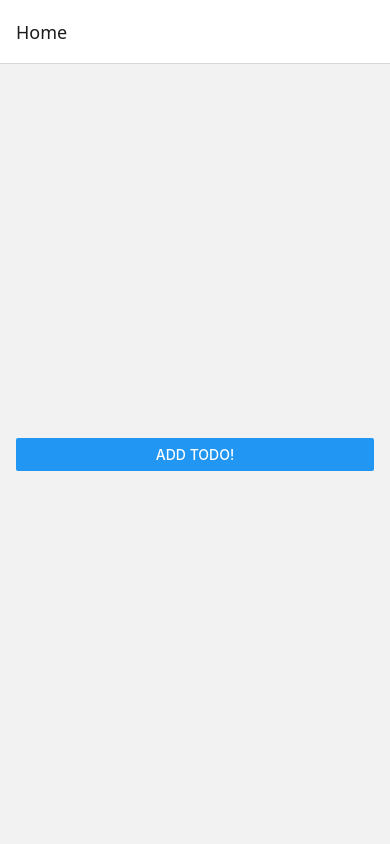
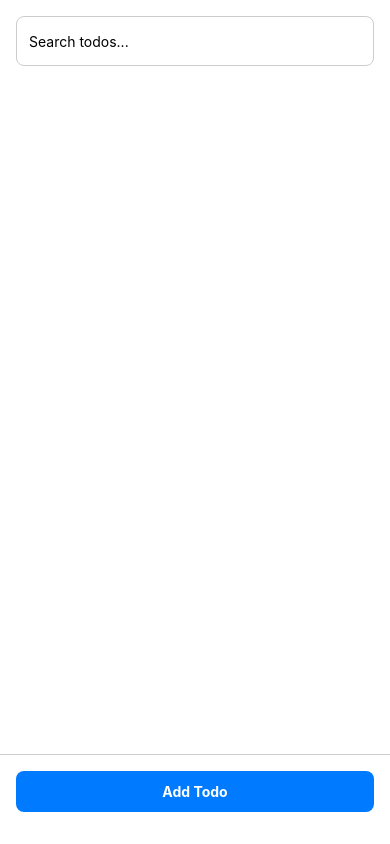
Before and after one commit to Abiri99/RNTodo, a React Native app: screen / in a window 390 px wide. Built offline with nearby package versions, Linux system fonts and the light colour scheme.

Commit message:
Adding and refining UI

```diff
--- a/src/App.tsx
+++ b/src/App.tsx
@@ -1,19 +1,30 @@
 import React, { JSX } from "react";
 import { configureStore } from "@reduxjs/toolkit";
 import { Provider } from "react-redux";
-import { SafeAreaView, StyleSheet, Text, View } from "react-native";
+import { StyleSheet, Text, View } from "react-native";
 import todosReducer, { todoAdded, todoRemoved, todoUpdated } from './state/todosSlice'
 import HomeScreen from "./ui/HomeScreen";
 import store from './state/store'
 import { createStaticNavigation, NavigationContainer, StackActions } from "@react-navigation/native";
 import { createNativeStackNavigator } from "@react-navigation/native-stack";
 import AddTodoScreen from "./ui/AddTodoScreen";
+import { SafeAreaView } from 'react-native-safe-area-context';
 
 const Stack = createNativeStackNavigator({
   initialRouteName: 'Home',
   screens: {
-    Home: HomeScreen,
-    AddTodo: AddTodoScreen,
+    Home: {
+      screen: HomeScreen,
+      options: {
+        headerShown: false,
+      }
+    },
+    AddTodo: {
+      screen: AddTodoScreen,
+      options: {
+        title: 'Add Todo'
+      }
+    }
   }
 });
 
--- a/src/ui/AddTodoScreen.tsx
+++ b/src/ui/AddTodoScreen.tsx
@@ -1,30 +1,29 @@
-import {useNavigation} from '@react-navigation/native';
-import {useState} from 'react';
-import {StyleSheet, TextInput, View, Button} from 'react-native';
-import {todoAdded} from '../state/todosSlice';
-import {useDispatch, useSelector} from 'react-redux';
-import {todosSelector} from '../state/todosSelectors';
+import { useNavigation } from '@react-navigation/native';
+import { useState } from 'react';
+import { StyleSheet, TextInput, View, TouchableOpacity, Text } from 'react-native';
+import { todoAdded } from '../state/todosSlice';
+import { useDispatch, useSelector } from 'react-redux';
+import { todosSelector } from '../state/todosSelectors';
+import { SafeAreaView } from 'react-native-safe-area-context';
 
 function AddTodoScreen() {
   const navigation = useNavigation();
-
   const todos = useSelector(todosSelector);
   const dispatch = useDispatch();
 
-  const [title, onTitleChange] = useState('');
+  const [title, setTitle] = useState('');
 
   const onAddPress = () => {
-    let id: number;
-    if (todos.length == 0) {
-      id = 1;
-    } else {
-      id = todos[todos.length - 1].id + 1;
-    }
+    const trimmedTitle = title.trim();
+    if (!trimmedTitle) return;
+
+    const id = todos.length === 0 ? 1 : todos[todos.length - 1].id + 1;
+
     dispatch(
       todoAdded({
         todo: {
-          id: id,
-          title: title.trim(),
+          id,
+          title: trimmedTitle,
           isCompleted: false,
         },
       }),
@@ -33,32 +32,56 @@ function AddTodoScreen() {
   };
 
   return (
-    <View>
+    <View style={styles.container}>
       <TextInput
         value={title}
-        onChangeText={text => {
-          onTitleChange(text);
-        }}
+        onChangeText={setTitle}
         keyboardType="default"
-        placeholder="Title"
+        placeholder="What do you need to do?"
         style={styles.titleInput}
+        returnKeyType="done"
       />
 
-      <Button
-        title="Add" onPress={onAddPress}
-        disabled={title.trim() === ''} />
+      <TouchableOpacity
+        onPress={onAddPress}
+        style={[
+          styles.addButton,
+          { backgroundColor: title.trim() ? '#007bff' : '#ccc' },
+        ]}
+        disabled={!title.trim()}
+      >
+        <Text style={styles.addButtonText}>Add</Text>
+      </TouchableOpacity>
     </View>
   );
 }
 
 const styles = StyleSheet.create({
+  container: {
+    flex: 1,
+    padding: 24,
+    backgroundColor: '#f8f9fa',
+    alignContent: 'center',
+  },
   titleInput: {
-    height: 40,
-    margin: 12,
+    height: 50,
     borderWidth: 1,
-    borderColor: 'grey',
-    padding: 10,
-    borderRadius: 8,
+    borderColor: '#ced4da',
+    borderRadius: 10,
+    paddingHorizontal: 16,
+    backgroundColor: '#fff',
+    marginBottom: 20,
+    fontSize: 16,
+  },
+  addButton: {
+    paddingVertical: 14,
+    borderRadius: 10,
+    alignItems: 'center',
+  },
+  addButtonText: {
+    color: '#fff',
+    fontWeight: 'bold',
+    fontSize: 16,
   },
 });
 
--- a/src/ui/HomeScreen.tsx
+++ b/src/ui/HomeScreen.tsx
@@ -6,6 +6,7 @@ import {
   Button,
   TouchableNativeFeedback,
   TouchableOpacity,
+  TextInput,
 } from 'react-native';
 import {useDispatch, useSelector} from 'react-redux';
 import TodoListItem from './TodoListItem';
@@ -13,21 +14,19 @@ import {todosSelector} from '../state/todosSelectors';
 import {useNavigation} from '@react-navigation/native';
 import Todo from '../model/todo';
 import {todoCompleted, todoInCompleted, todoRemoved} from '../state/todosSlice';
+import { SafeAreaView } from 'react-native-safe-area-context';
+import { useState } from 'react';
 
 function HomeScreen() {
   const navigation = useNavigation();
   const todos = useSelector(todosSelector);
   const dispatch = useDispatch();
 
+  const [search, setSearch] = useState('');
+
   const onAddTodoButtonPress = () => {
     navigation.navigate('AddTodo');
   };
-
-  const addTodoButton = (
-    <View style={styles.addTodoButton}>
-      <Button title="Add Todo!" onPress={onAddTodoButtonPress} />
-    </View>
-  );
 
   const onTodoPress = (todo: Todo) => {
     if (todo.isCompleted) {
@@ -53,14 +52,21 @@ function HomeScreen() {
     );
   };
 
-  if (todos.length == 0) {
-    return <View style={styles.noTodosContainer}>{addTodoButton}</View>;
-  } else {
   return (
+    <SafeAreaView style={styles.container}>
+      {/* Search Bar */}
+      <TextInput
+        style={styles.searchBar}
+        placeholder="Search todos..."
+        value={search}
+        onChangeText={setSearch}
+      />
+
+      {/* Todo List */}
       <FlatList
         data={todos}
-        renderItem={({item, index, separators}) => {
-          return (
+        keyExtractor={(item, index) => item.id.toString()}
+        renderItem={({item, index}) => (
           <TouchableOpacity
             onPress={() => onTodoPress(item)}
             onLongPress={() => {
@@ -69,35 +75,59 @@ function HomeScreen() {
             <TodoListItem
               data={item}
               index={index}
-                style={styles.todoListItem}
+              style={styles.todoItem}
             />
           </TouchableOpacity>
+        )}
+        contentContainerStyle={{paddingBottom: 80}} // To avoid overlapping with the sticky button
+      />
+
+      {/* Sticky Footer */}
+      <View style={styles.footer}>
+        <TouchableOpacity style={styles.addButton} onPress={() => onAddTodoButtonPress()}>
+          <Text style={styles.addButtonText}>Add Todo</Text>
+        </TouchableOpacity>
+      </View>
+    </SafeAreaView>
   );
-        }}
-        ListHeaderComponent={addTodoButton}
-      />
-    );
-  }
 }
 
 const styles = StyleSheet.create({
-  todoListItem: {
-    marginVertical: 4,
-    marginHorizontal: 8,
+  container: {flex: 1, backgroundColor: '#fff'},
+  searchBar: {
+    height: 50,
+    borderColor: '#ccc',
+    borderWidth: 1,
+    margin: 16,
+    borderRadius: 8,
+    paddingHorizontal: 12,
   },
-  addTodoButton: {
-    margin: 16,
+  todoItem: {
+    padding: 16,
+    borderBottomWidth: 1,
+    borderBottomColor: '#eee',
   },
-  noTodosContainer: {
-    flex: 1,
-    justifyContent: 'center',
-    alignContent: 'center',
+  footer: {
+    position: 'absolute',
+    bottom: 0,
+    left: 0,
+    right: 0,
+    backgroundColor: '#ffffffee',
+    borderTopWidth: 1,
+    borderColor: '#ccc',
   },
-  noTodosMessage: {
-    fontSize: 20,
-    fontStyle: 'italic',
-    alignSelf: 'center',
-    verticalAlign: 'middle',
+  addButton: {
+    backgroundColor: '#007bff',
+    paddingVertical: 12,
+    borderRadius: 8,
+    marginBottom: 32,
+    marginHorizontal: 16,
+    marginTop: 16,
+  },
+  addButtonText: {
+    color: '#fff',
+    textAlign: 'center',
+    fontWeight: 'bold',
   },
 });
 
```
Lines whose indentation alone changed are shown as unchanged.
